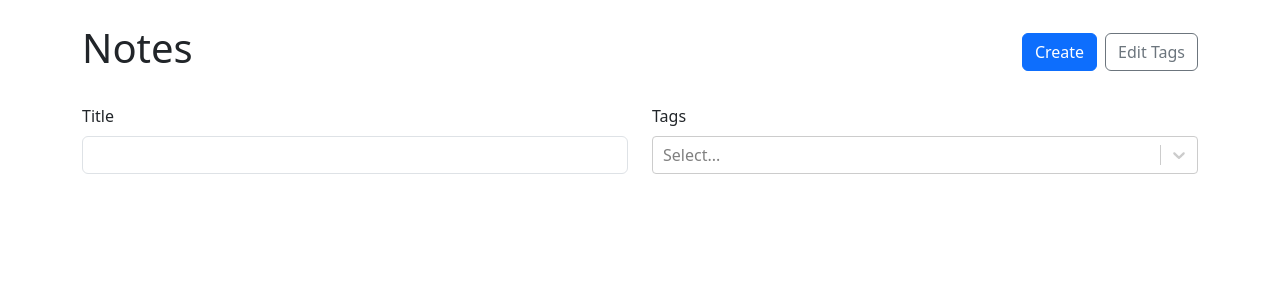
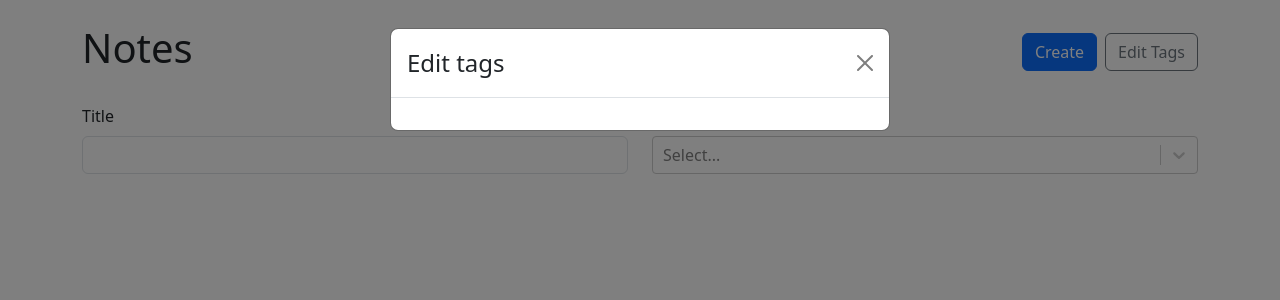
Before and after one commit to p6te/Note-app, a React (Vite) app: page / in a window 1280 px wide. Both pictures are taken after a click on the button "Edit Tags". Shown: the top 300 px of the page. Built offline with nearby package versions, Linux system fonts and the light colour scheme.

Commit message:
add editing tags functionality

```diff
--- a/src/App.tsx
+++ b/src/App.tsx
@@ -83,12 +83,37 @@ function App() {
     });
   };
 
+  const updateTag = (id: string, label: string) => {
+    setTags((prevTags) => {
+      return prevTags.map((tag) => {
+        if (tag.id === id) {
+          return { ...tag, label };
+        } else {
+          return tag;
+        }
+      });
+    });
+  };
+
+  const deleteTag = (id: string) => {
+    setTags((prevTags) => {
+      return prevTags.filter((tag) => tag.id !== id);
+    });
+  };
+
   return (
     <Container className="my-4">
       <Routes>
         <Route
           path="/"
-          element={<NoteList availableTags={tags} notes={notesWithTags} />}
+          element={
+            <NoteList
+              availableTags={tags}
+              notes={notesWithTags}
+              deleteTag={deleteTag}
+              updateTag={updateTag}
+            />
+          }
         />
         <Route
           path="/new"
@@ -101,7 +126,7 @@ function App() {
           }
         />
         <Route path="/:id" element={<NoteLayout notes={notesWithTags} />}>
-          <Route index element={<Note onDeleteNote={onDeleteNote} />} />
+          <Route index element={<Note onDelete={onDeleteNote} />} />
           <Route
             path="edit"
             element={
--- a/src/Note.tsx
+++ b/src/Note.tsx
@@ -4,9 +4,9 @@ import { Link, useNavigate } from "react-router-dom";
 import { ReactMarkdown } from "react-markdown/lib/react-markdown";
 
 type Props = {
-  onDeleteNote: (id: string) => void;
+  onDelete: (id: string) => void;
 };
-const Note: React.FC<Props> = ({ onDeleteNote }: Props) => {
+const Note: React.FC<Props> = ({ onDelete }: Props) => {
   const note = useNote();
   const navigate = useNavigate();
 
@@ -32,7 +32,7 @@ const Note: React.FC<Props> = ({ onDeleteNote }: Props) => {
             </Link>
             <Button
               onClick={() => {
-                onDeleteNote(note.id);
+                onDelete(note.id);
                 navigate("/");
               }}
               variant="outline-danger"
--- a/src/NoteLayout.tsx
+++ b/src/NoteLayout.tsx
@@ -4,7 +4,7 @@ import {
   useOutletContext,
   useParams,
 } from "react-router-dom";
-import { Note } from "./App";
+import { Note, Tag } from "./App";
 
 type Props = {
   notes: Note[];
--- a/src/NoteList.tsx
+++ b/src/NoteList.tsx
@@ -1,8 +1,17 @@
-import { Badge, Button, Card, Col, Form, Row, Stack } from "react-bootstrap";
+import {
+  Badge,
+  Button,
+  Card,
+  Col,
+  Form,
+  Modal,
+  Row,
+  Stack,
+} from "react-bootstrap";
 import { Link } from "react-router-dom";
 import { Tag } from "./App";
 import Select from "react-select";
-import { useMemo, useState } from "react";
+import React, { useMemo, useState } from "react";
 import styles from "./NoteList.module.css";
 
 type SimplifiedNote = {
@@ -14,11 +23,19 @@ type SimplifiedNote = {
 type Props = {
   availableTags: Tag[];
   notes: SimplifiedNote[];
+  deleteTag: (id: string) => void;
+  updateTag: (id: string, label: string) => void;
 };
 
-const NoteList: React.FC<Props> = ({ availableTags, notes }: Props) => {
+const NoteList: React.FC<Props> = ({
+  availableTags,
+  notes,
+  deleteTag,
+  updateTag,
+}: Props) => {
   const [selectedTags, setSelectedTags] = useState<Tag[]>([]);
   const [title, setTitle] = useState("");
+  const [showModal, setShowModal] = useState(false);
 
   const filteredNotes = useMemo(() => {
     return notes.filter((note) => {
@@ -33,6 +50,8 @@ const NoteList: React.FC<Props> = ({ availableTags, notes }: Props) => {
     });
   }, [title, notes, selectedTags]);
 
+  const handleCloseModal = () => setShowModal(false);
+
   return (
     <>
       <Row className="align-items-center mb-4">
@@ -44,7 +63,12 @@ const NoteList: React.FC<Props> = ({ availableTags, notes }: Props) => {
             <Link to="/new">
               <Button variant="primary">Create</Button>
             </Link>
-            <Button variant="outline-secondary">Edit Tags</Button>
+            <Button
+              variant="outline-secondary"
+              onClick={() => setShowModal(true)}
+            >
+              Edit Tags
+            </Button>
           </Stack>
         </Col>
       </Row>
@@ -93,6 +117,14 @@ const NoteList: React.FC<Props> = ({ availableTags, notes }: Props) => {
           </Col>
         ))}
       </Row>
+
+      <EditTags
+        availableTags={availableTags}
+        showModal={showModal}
+        closeModal={handleCloseModal}
+        deleteTag={deleteTag}
+        updateTag={updateTag}
+      />
     </>
   );
 };
@@ -137,3 +169,54 @@ const NoteCard: React.FC<SimplifiedNote> = ({
     </Card>
   );
 };
+
+type EditTagsProps = {
+  availableTags: Tag[];
+  showModal: boolean;
+  closeModal: () => void;
+  deleteTag: (id: string) => void;
+  updateTag: (id: string, label: string) => void;
+};
+
+const EditTags: React.FC<EditTagsProps> = ({
+  availableTags,
+  showModal,
+  closeModal,
+  deleteTag,
+  updateTag,
+}: EditTagsProps) => {
+  return (
+    <Modal show={showModal} onHide={closeModal}>
+      <Modal.Header closeButton>
+        <Modal.Title>Edit tags</Modal.Title>
+      </Modal.Header>
+      <Modal.Body>
+        <Form>
+          <Stack gap={2}>
+            {availableTags.map((tag) => {
+              return (
+                <Row key={tag.id}>
+                  <Col>
+                    <Form.Control
+                      type="text"
+                      value={tag.label}
+                      onChange={(e) => updateTag(tag.id, e.target.value)}
+                    />
+                  </Col>
+                  <Col xs="auto">
+                    <Button
+                      variant="outline-danger"
+                      onClick={() => deleteTag(tag.id)}
+                    >
+                      &times;
+                    </Button>
+                  </Col>
+                </Row>
+              );
+            })}
+          </Stack>
+        </Form>
+      </Modal.Body>
+    </Modal>
+  );
+};
```
